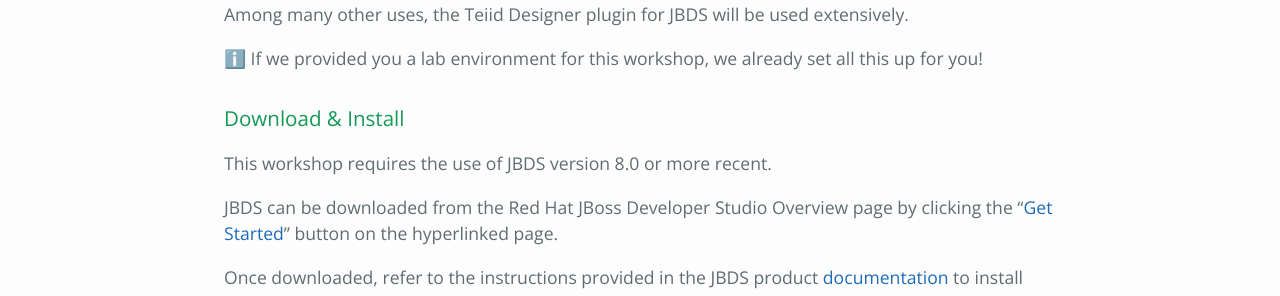
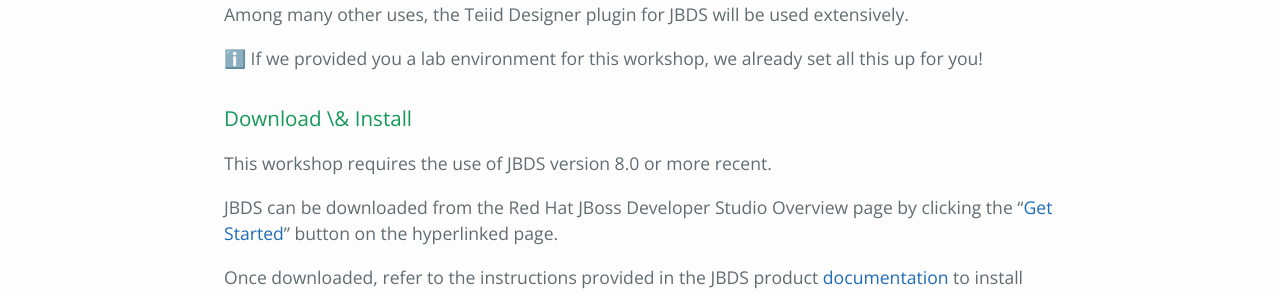
Before and after one commit to epe105/jboss-workshops, a Jekyll site: the page built from www/jdv/03-module.md, in a window 1280 px wide and 900 px high. Shown: the part 394-690 px from the top of the window. Built offline with Jekyll 4.4.1, drawn with Linux system fonts in a browser that asks for light colours; emoji names are drawn with the system emoji font.

Commit message:
Escaped '&' symbol

```diff
--- a/www/jdv/03-module.md
+++ b/www/jdv/03-module.md
@@ -9,7 +9,7 @@
 
 :information_source: If we provided you a lab environment for this workshop, we already set all this up for you!
 
-### Download & Install
+### Download \& Install
 
 This workshop requires the use of JBDS version 8.0 or more recent.
 
```
